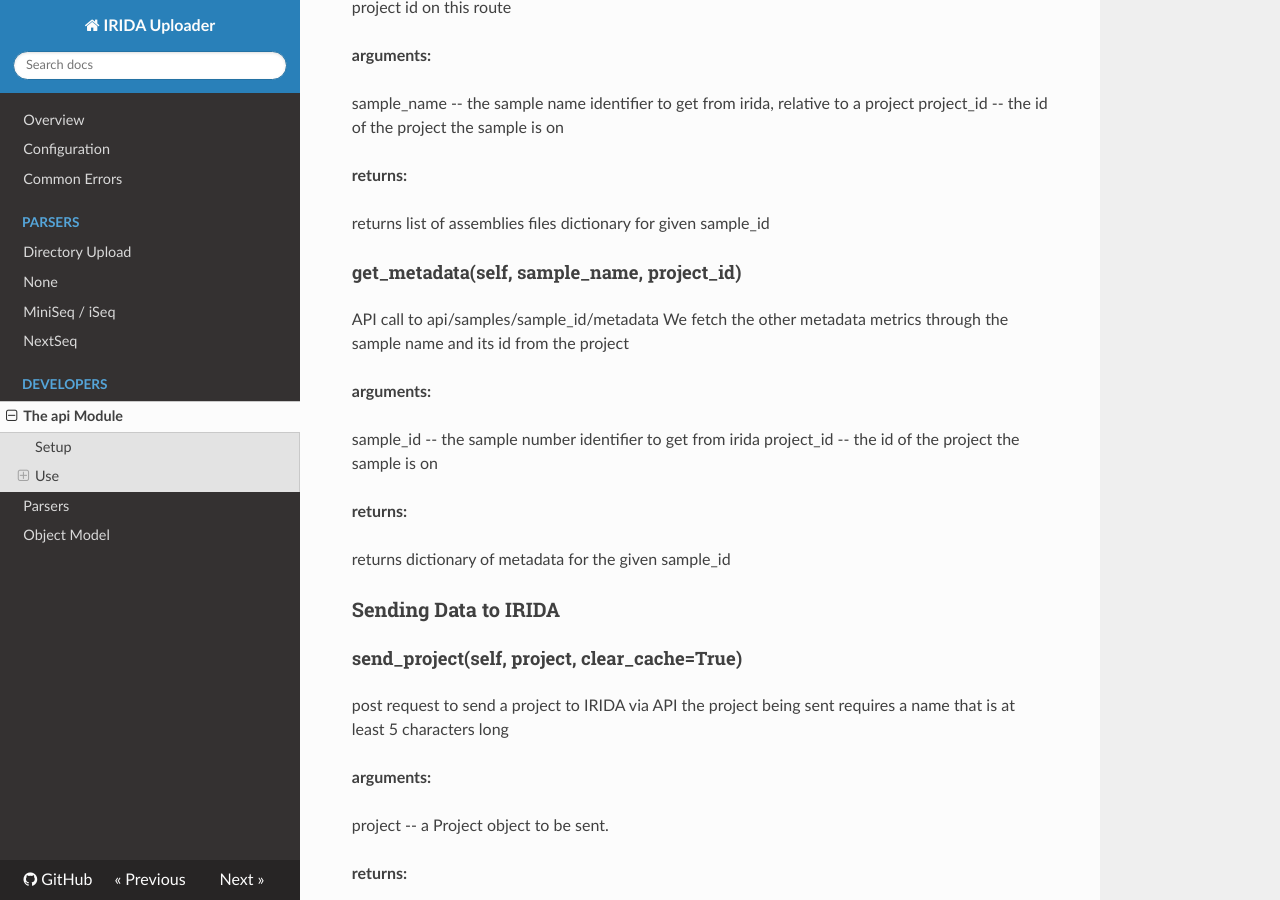
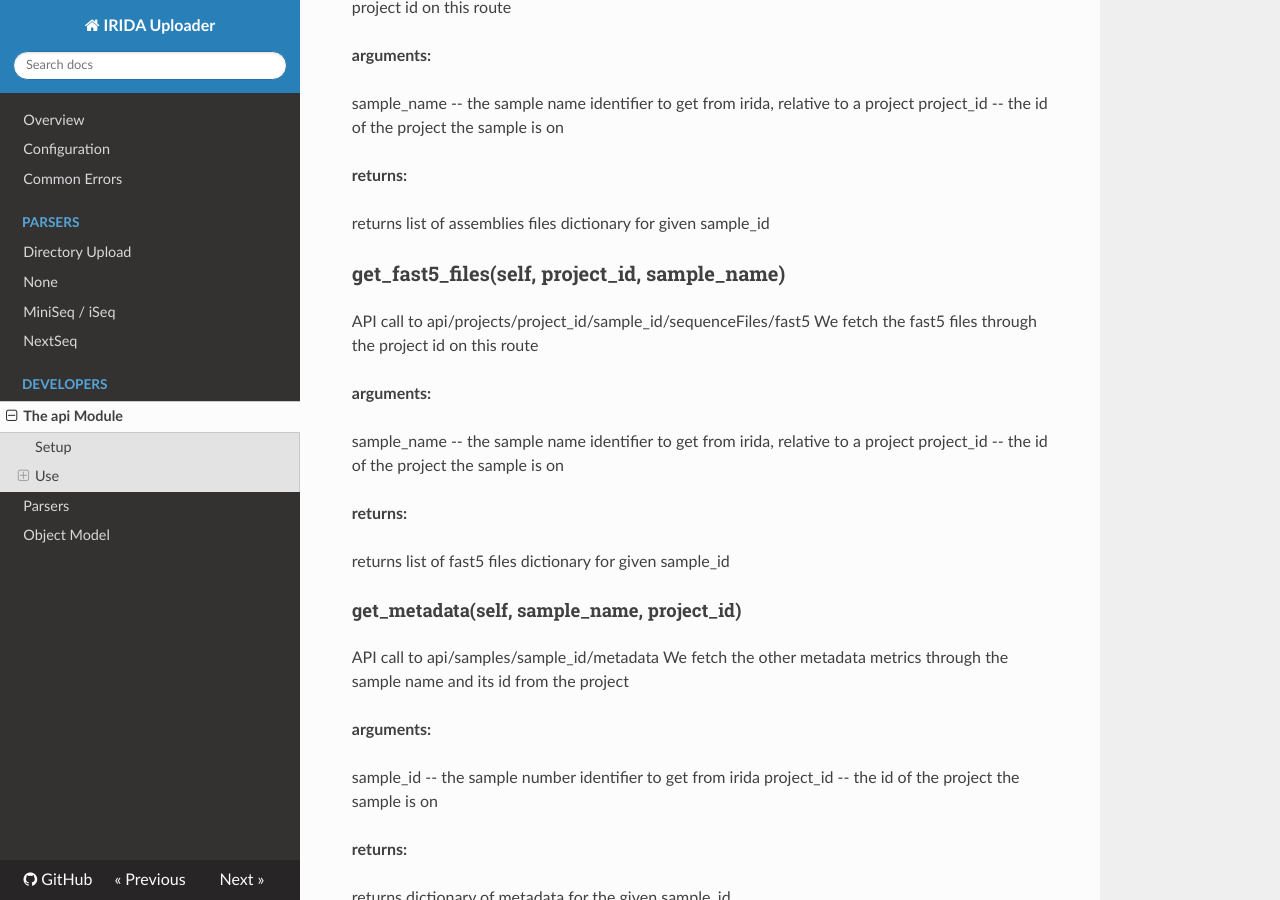
Before and after one commit to phac-nml/irida-uploader, an MkDocs documentation site: the page built from docs/developers/api.md, in a window 1280 px wide and 900 px high, scrolled down 1568 px. Built offline with MkDocs 1.6.1, drawn with Linux system fonts in a browser that asks for light colours; nearby versions of some CDN libraries; old or Windows-style settings are respelled for this version of MkDocs.

Commit message:
added docs for gettings fast5 files

```diff
--- a/docs/developers/api.md
+++ b/docs/developers/api.md
@@ -66,6 +66,19 @@
 **returns:**
 
 returns list of assemblies files dictionary for given sample_id
+
+### get_fast5_files(self, project_id, sample_name)
+API call to api/projects/project_id/sample_id/sequenceFiles/fast5
+We fetch the fast5 files through the project id on this route
+
+**arguments:**
+
+sample_name -- the sample name identifier to get from irida, relative to a project
+project_id -- the id of the project the sample is on
+
+**returns:**
+
+returns list of fast5 files dictionary for given sample_id
 
 #### get_metadata(self, sample_name, project_id)
 API call to api/samples/sample_id/metadata
```
